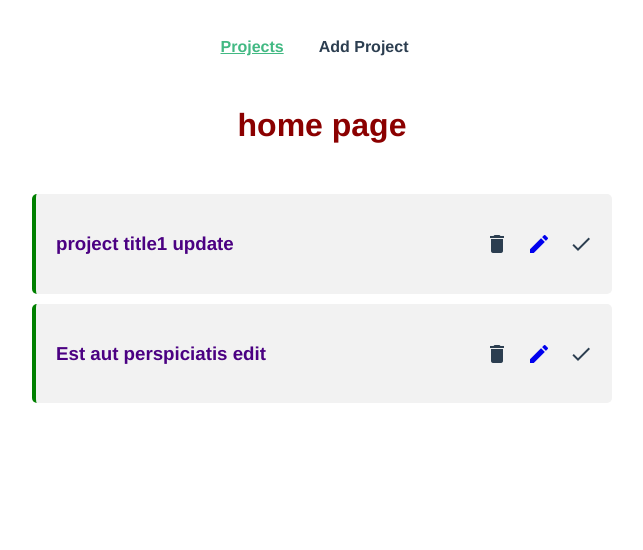
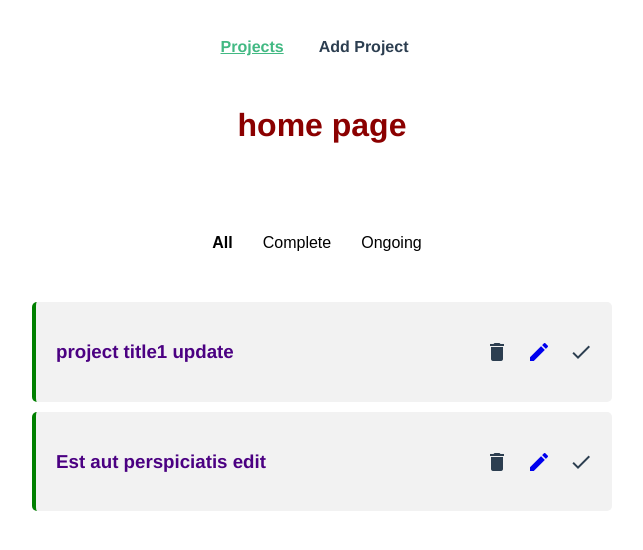
Before and after one commit to HtetKo510217/project_planner, a Vue app: page / in a window 1280 px wide. Shown: the top 550 px of the page, without its empty margins (318-961 px from the left). Built offline with nearby package versions, Linux system fonts and the light colour scheme; data requests are answered from the project's data file.

Commit message:
Add Filter Nav feature

```diff
--- /dev/null
+++ b/src/components/FilterNav.vue
@@ -0,0 +1,30 @@
+<template>
+  <nav class="filter-nav">
+    <button @click="filterBy('all')" :class="{active:current==='all'}">All</button>
+    <button @click="filterBy('complete')" :class="{active:current==='complete'}">Complete</button>
+    <button @click="filterBy('ongoing')" :class="{active:current==='ongoing'}">Ongoing</button>
+  </nav>
+</template>
+
+<script>
+export default {
+    props:['current'],
+    methods: {
+        filterBy(value) {
+            this.$emit('filterValue',value)
+        }
+    }
+}
+</script>
+
+<style>
+    .filter-nav button {
+        margin-right: 10px;
+        background: none;
+        border: none;
+        font-size: 16px;
+    }
+    .filter-nav .active {
+        font-weight: bold;
+    }
+</style>
--- a/src/views/HomeView.vue
+++ b/src/views/HomeView.vue
@@ -1,6 +1,7 @@
 <template>
   <div class="home">
    <h1>home page</h1>
+   <FilterNav @filterValue="current=$event" :current="current"></FilterNav>
    <div v-for="project in projects" :key="project.id">
     <SingleProject :project="project" @delete="deleteProject" @complete="completeProject"/>
    </div>
@@ -9,13 +10,17 @@
 
 <script>
 
+import FilterNav from '../components/FilterNav'
 import SingleProject from '../components/SingleProject'
 export default {
-  components: { SingleProject },
+  components: {
+    FilterNav, SingleProject
+  },
   name: 'HomeView',
   data() {
     return {
       projects:[],
+      current:'all'
     }
   },
   methods: {
```
